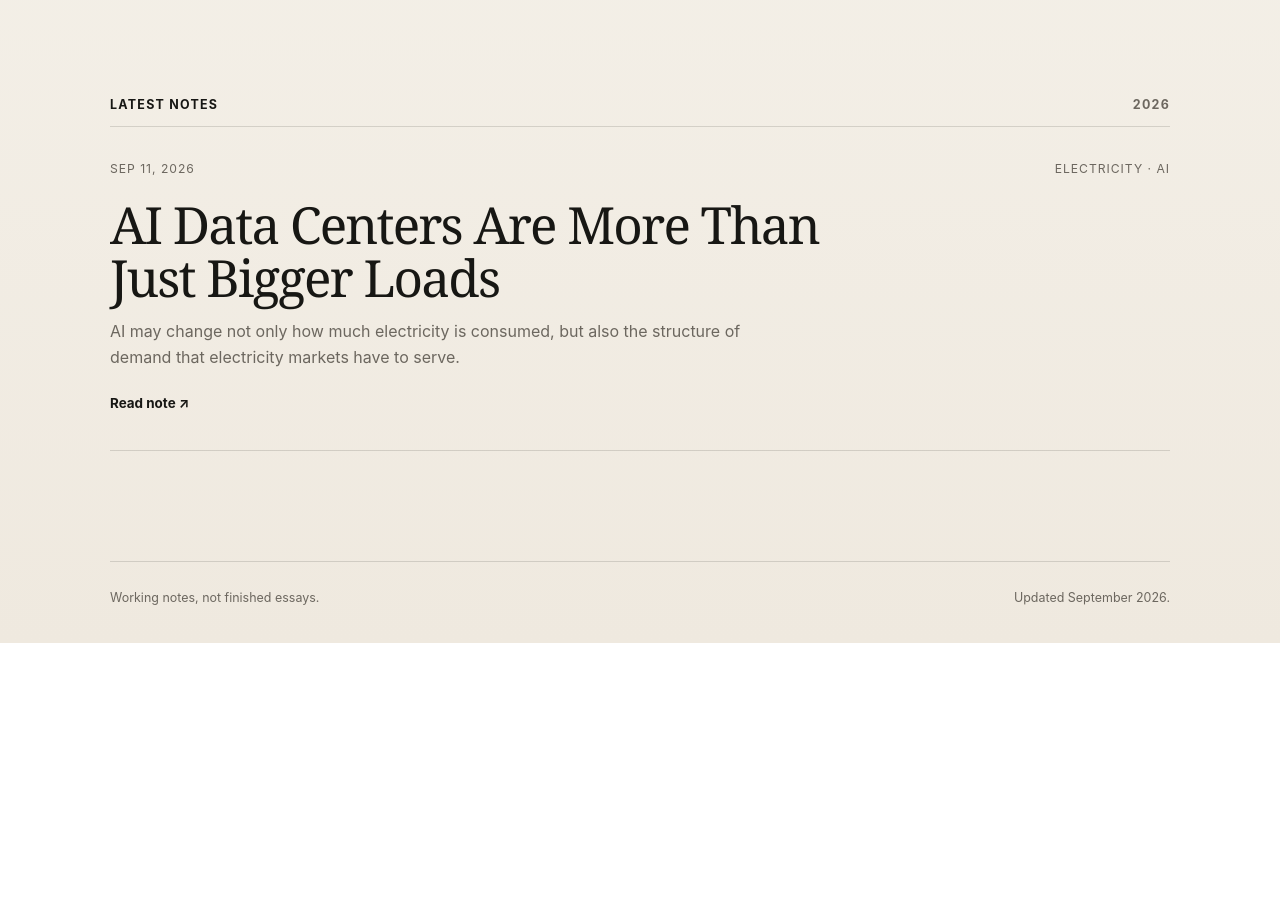
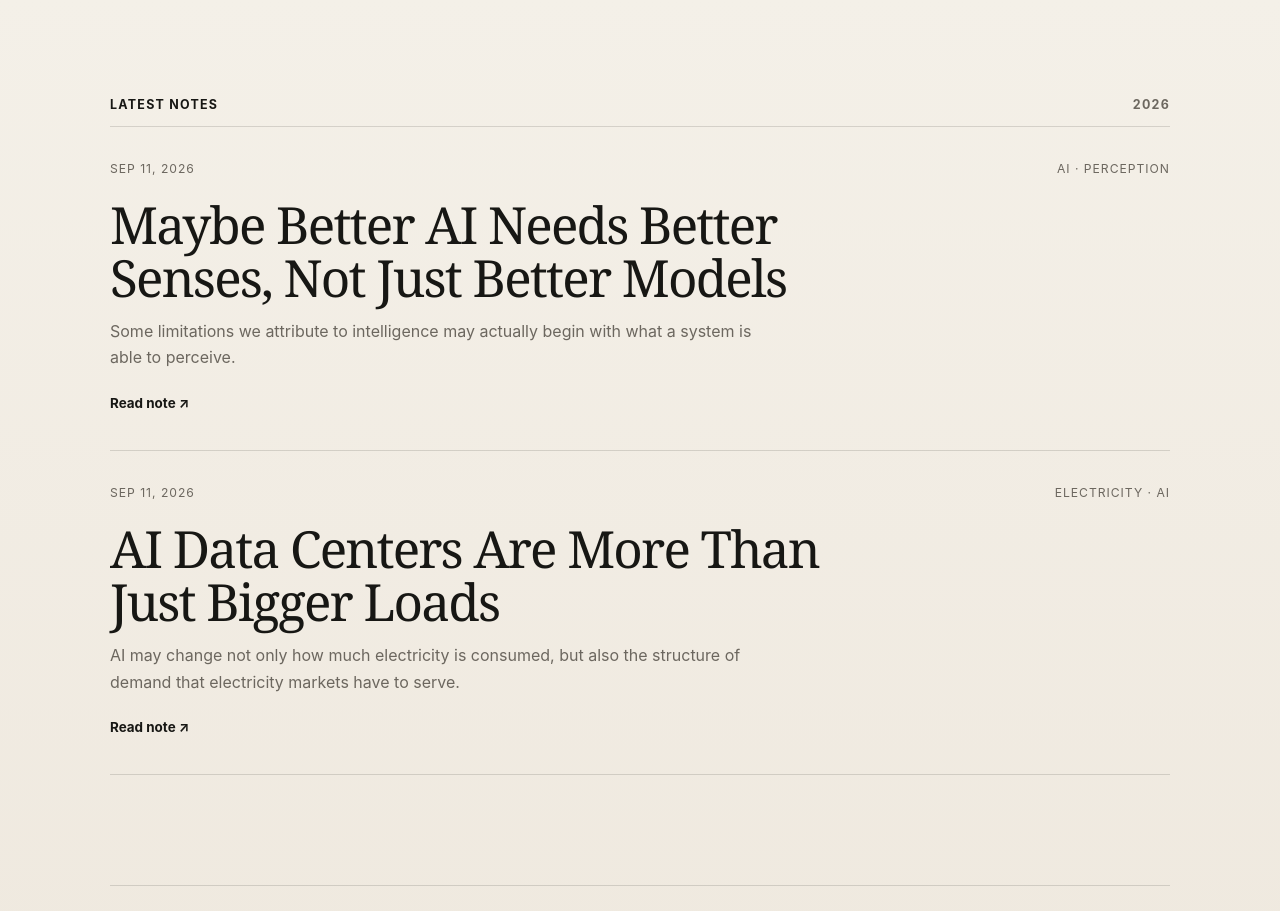
Before and after one commit to BC102030XY/Thoughts, a plain HTML site: page index.html in a window 1280 px wide. Shown: the part 800-1711 px from the top of the page. Before the commit the page ends 1443 px from the top, so only its background shows below. Drawn offline with Linux system fonts and the light colour scheme.

Commit message:
Add sensory AI essay to homepage

```diff
--- a/index.html
+++ b/index.html
@@ -32,6 +32,18 @@
           <span>2026</span>
         </div>
 
+        <a class="note-card" href="essays/better-ai-needs-better-senses.html">
+          <div class="note-meta">
+            <time datetime="2026-09-11">Sep 11, 2026</time>
+            <span class="tag">AI · Perception</span>
+          </div>
+          <h3>Maybe Better AI Needs Better Senses, Not Just Better Models</h3>
+          <p>
+            Some limitations we attribute to intelligence may actually begin with what a system is able to perceive.
+          </p>
+          <span class="read-more">Read note <span aria-hidden="true">↗</span></span>
+        </a>
+
         <a class="note-card" href="essays/data-center-load.html">
           <div class="note-meta">
             <time datetime="2026-09-11">Sep 11, 2026</time>
```
